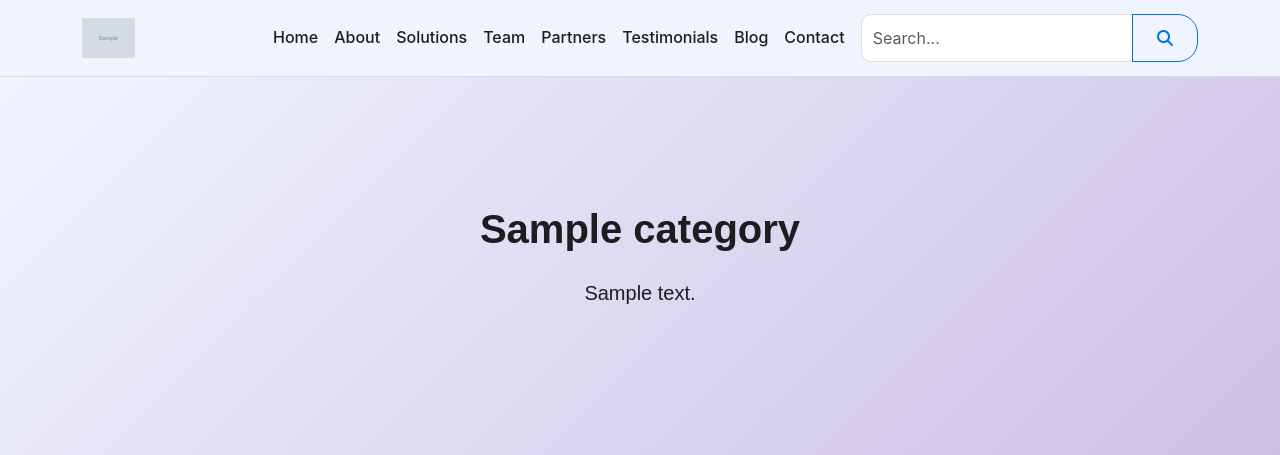
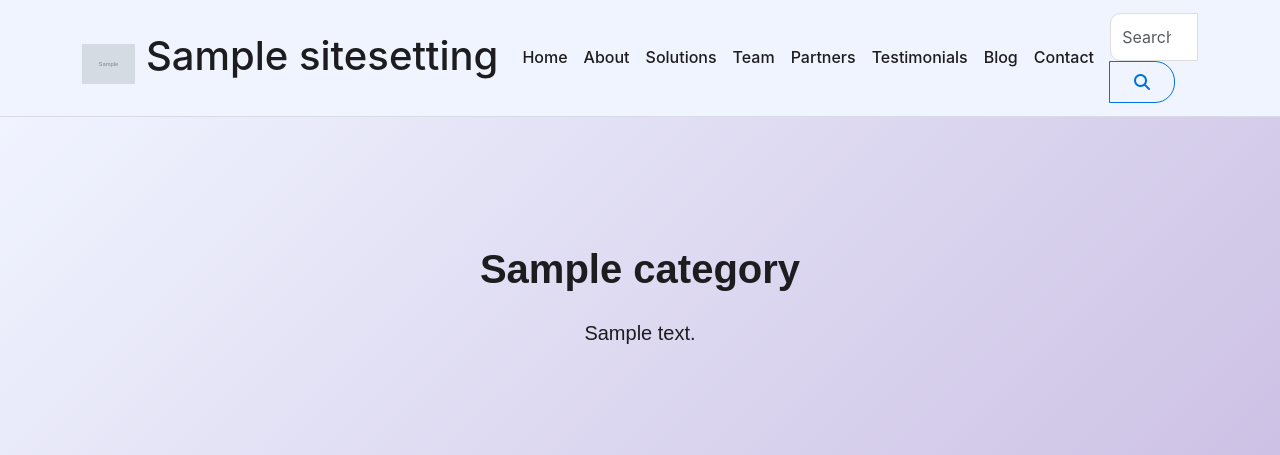
Before and after one commit to OchiengBrandon/bematore-website, a Django app: a page that uses templates/base.html in a window 1280 px wide. Shown: the top 455 px of the page. Run offline with Django 5.2, Linux system fonts and the light colour scheme; tables that the repository leaves empty hold one stand-in row (values such as "Sample post"); grey boxes marked "Sample" are stand-in pictures; some libraries are stand-ins or nearby versions.

Commit message:
Update base.html

```diff
--- a/templates/base.html
+++ b/templates/base.html
@@ -421,9 +421,19 @@
             background-color: var(--bg-color-4);
         }
 
+        .site-logo {
+            height: 32px; /* Adjust as needed */
+            margin-right: 5px; /* Space between logo and text */
+            vertical-align: middle; /* Aligns the logo with the text */
+        }
+
         .site-name {
-            font-size: 5; /* Adjust this value as needed */
+            font-size: 2em; /* Adjust this value as needed */
+            color: var(--dark-color); /* Match the text color to your theme */
+            font-family: var(--font-primary);
         }
+
+
     </style>
     {% block extra_css %}{% endblock %}
 </head>
@@ -436,10 +446,9 @@
         <div class="container">
             <a class="navbar-brand" href="{% url 'core:home' %}">
                 {% if site_settings.logo %}
-                <img src="{{ site_settings.logo.url }}" alt="{{ site_settings.site_name }} Logo">
-                {% else %}
+                    <img src="{{ site_settings.logo.url }}" alt="{{ site_settings.site_name }} Logo" class="site-logo">
+                {% endif %}
                 <span class="site-name h4 mb-0">{{ site_settings.site_name|default:'Bematore' }}</span>
-                {% endif %}
             </a>
             <button class="navbar-toggler" type="button" data-bs-toggle="collapse" data-bs-target="#navbarMain" aria-controls="navbarMain" aria-expanded="false" aria-label="Toggle navigation">
                 <span class="navbar-toggler-icon"></span>
```
